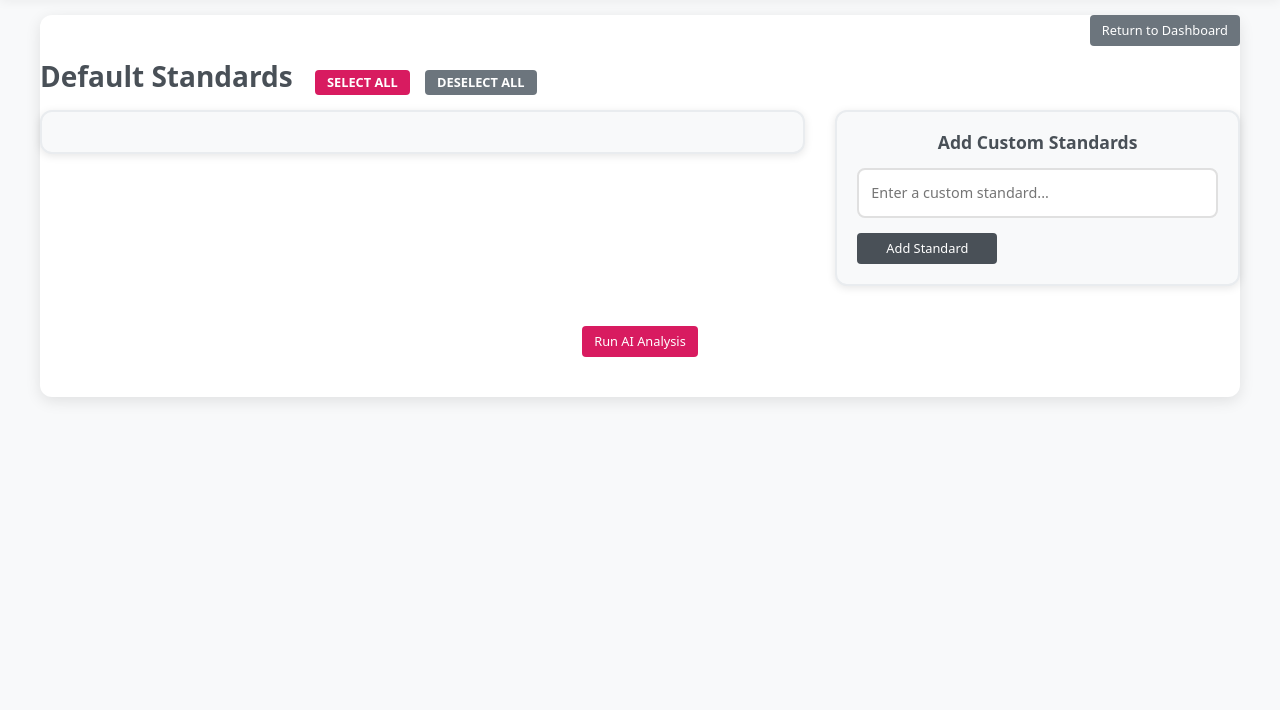
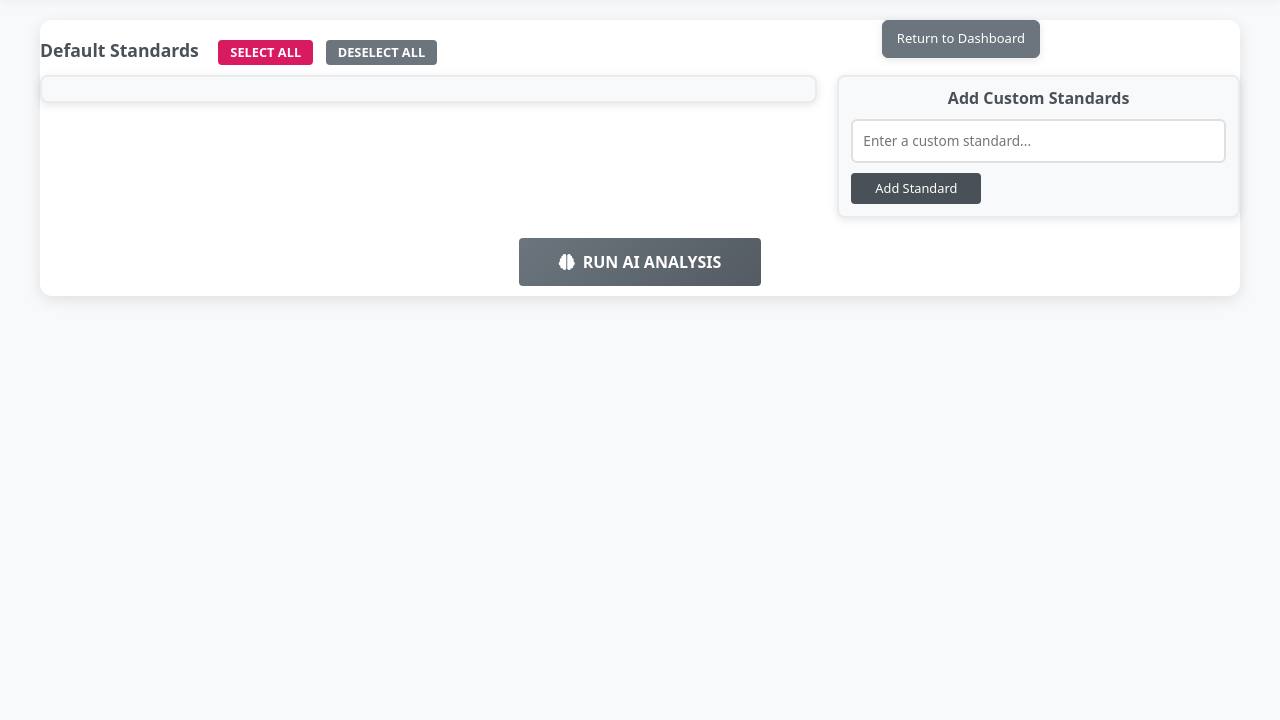
Before and after one commit to PeakMade/Contract-Analyzer, a Flask app: template app/templates/standards.html in a window 1280 px wide. Shown: the part 80-800 px from the top of the page. Run offline with Flask 3, Linux system fonts and the light colour scheme; the template is opened without the code that fills it, so the values that code supplies are empty; some libraries are stand-ins or nearby versions.

Commit message:
UI improvements: condensed standards page, repositioned user button, updated apply suggestions page layout

```diff
--- a/app/templates/base.html
+++ b/app/templates/base.html
@@ -72,17 +72,17 @@
         .main-content {
             padding: 0;
             margin: 0;
-            min-height: calc(100vh - 90px);
+            min-height: calc(100vh - 80px);
             background-color: #f8f9fa;
         }
 
         .content-wrapper {
             width: 100%;
             max-width: none;
-            padding: 15px 40px;
-            padding-top: 15px; /* Minimal padding at top */
+            padding: 20px 40px;
+            padding-top: 20px;
             margin: 0;
-            position: relative; /* Allow absolute positioning of children */
+            position: relative;
         }
 
         /* Card styling */
--- a/app/templates/standards.html
+++ b/app/templates/standards.html
@@ -3,12 +3,12 @@
 
 {% block content %}
 <div class="card contract-portal">
-  <div style="position: relative;">
-    <h1 style="text-align:center; color: #495057; margin-bottom:15px; font-size:2rem; letter-spacing:1px;">
+  <div style="position: relative; margin-bottom: 10px;">
+    <h1 style="text-align:center; color: #495057; margin-bottom:0; font-size:1.5rem; letter-spacing:1px;">
       {{ contract_name }}
     </h1>
-    <a href="{{ url_for('index') }}"
-      style="position: absolute; top: 0; right: 0; background: #6c757d; color: white; text-decoration: none; padding: 6px 12px; border-radius: 4px; font-size: 0.8rem; font-weight: 500;">
+    <a href="{{ url_for('index') }}?tab=dashboard"
+      style="position: absolute; top: 0; right: 200px; z-index: 999; background: #6c757d; color: white; text-decoration: none; padding: 8px 14px; border-radius: 6px; font-size: 13px; font-weight: 500; box-shadow: 0 2px 8px rgba(0,0,0,0.1); border: 1px solid #6c757d; display: flex; align-items: center; height: fit-content;">
       Return to Dashboard
     </a>
   </div>
@@ -16,9 +16,9 @@
   <!-- Flash Messages Banner -->
   {% with messages = get_flashed_messages(with_categories=True) %}
     {% if messages %}
-      <div style="margin: 20px 0;">
+      <div style="margin: 10px 0;">
         {% for category, message in messages %}
-          <div class="alert alert-{{ category }}" style="padding: 12px 20px; margin-bottom: 10px; border-radius: 6px;
+          <div class="alert alert-{{ category }}" style="padding: 8px 15px; margin-bottom: 8px; border-radius: 6px;
                {% if category == 'success' %}background: #d4edda; color: #155724; border: 1px solid #c3e6cb;
                {% elif category == 'error' %}background: #f8d7da; color: #721c24; border: 1px solid #f5c6cb;
                {% elif category == 'warning' %}background: #fff3cd; color: #856404; border: 1px solid #ffeaa7;
@@ -32,10 +32,10 @@
 
   {% if analysis_completed and summary %}
   <!-- Analysis Results Section -->
-  <div class="analysis-results" style="margin: 30px 0;">
+  <div class="analysis-results" style="margin: 10px 0;">
     <!-- Summary Counts Banner -->
-    <div style="background: linear-gradient(135deg, #667eea 0%, #764ba2 100%); color: white; padding: 20px; border-radius: 8px; margin-bottom: 20px; box-shadow: 0 4px 12px rgba(0,0,0,0.15);">
-      <h3 style="margin: 0 0 10px 0; font-weight: 600;">Analysis Complete</h3>
+    <div style="background: linear-gradient(135deg, #667eea 0%, #764ba2 100%); color: white; padding: 12px 20px; border-radius: 8px; margin-bottom: 10px; box-shadow: 0 4px 12px rgba(0,0,0,0.15);">
+      <h3 style="margin: 0 0 8px 0; font-weight: 600; font-size: 1.1rem;">Analysis Complete</h3>
       <div style="display: flex; gap: 30px; font-size: 1.1rem;">
         {% set present_count = summary | selectattr('present', 'equalto', true) | list | length %}
         {% set missing_count = summary | rejectattr('present', 'equalto', true) | list | length %}
@@ -55,7 +55,7 @@
 
     <!-- Results Table -->
     <form method="POST" action="{{ url_for('apply_suggestions_action', contract_id=contract_id) }}" id="applySuggestionsForm">
-      <div style="margin-bottom: 20px; display: flex; justify-content: space-between; align-items: center;">
+      <div style="margin-bottom: 10px; display: flex; justify-content: space-between; align-items: center;">
         <div>
           <button type="button" id="applyAllBtn" class="btn-action"
                   style="background: #28a745; color: white; border: none; padding: 8px 16px; border-radius: 4px; font-weight: 500; cursor: pointer; margin-right: 10px;">
@@ -74,18 +74,18 @@
         <table style="width: 100%; border-collapse: collapse; background: white;">
           <thead>
             <tr style="background: linear-gradient(135deg, #495057 0%, #343a40 100%); color: white;">
-              <th style="padding: 15px; text-align: center; font-weight: 600; width: 60px;">Apply</th>
-              <th style="padding: 15px; text-align: left; font-weight: 600; width: 20%;">Standard</th>
-              <th style="padding: 15px; text-align: center; font-weight: 600; width: 10%;">Present</th>
-              <th style="padding: 15px; text-align: left; font-weight: 600; width: 30%;">Excerpt / Location</th>
-              <th style="padding: 15px; text-align: left; font-weight: 600; width: 40%;">Suggestion</th>
+              <th style="padding: 8px; text-align: center; font-weight: 600; width: 60px; font-size: 0.9rem;">Apply</th>
+              <th style="padding: 8px; text-align: left; font-weight: 600; width: 20%; font-size: 0.9rem;">Standard</th>
+              <th style="padding: 8px; text-align: center; font-weight: 600; width: 10%; font-size: 0.9rem;">Present</th>
+              <th style="padding: 8px; text-align: left; font-weight: 600; width: 30%; font-size: 0.9rem;">Excerpt / Location</th>
+              <th style="padding: 8px; text-align: left; font-weight: 600; width: 40%; font-size: 0.9rem;">Suggestion</th>
             </tr>
           </thead>
           <tbody>
             {% for item in summary %}
             <tr style="border-bottom: 1px solid #dee2e6; {% if not item.present %}background: #fff3cd;{% endif %}">
               <!-- Apply Checkbox -->
-              <td style="padding: 15px; text-align: center;">
+              <td style="padding: 10px; text-align: center;">
                 {% if not item.present %}
                   <input type="checkbox" name="apply_standards" value="{{ item.standard }}" class="apply-checkbox"
                          style="transform: scale(1.3); cursor: pointer;">
@@ -95,17 +95,17 @@
               </td>
 
               <!-- Standard Name -->
-              <td style="padding: 15px;">
-                <strong style="color: #495057;">{{ item.standard }}</strong>
+              <td style="padding: 10px;">
+                <strong style="color: #495057; font-size: 0.9rem;">{{ item.standard }}</strong>
                 {% if item.source == 'sharepoint' %}
-                  <br><small style="color: #28a745; font-weight: 600;"><i class="bi bi-check-circle"></i> Preferred Clause</small>
+                  <br><small style="color: #28a745; font-weight: 600; font-size: 0.75rem;"><i class="bi bi-check-circle"></i> Preferred Clause</small>
                 {% elif item.source == 'ai' %}
-                  <br><small style="color: #6c757d;"><i class="bi bi-robot"></i> Custom Standard</small>
+                  <br><small style="color: #6c757d; font-size: 0.75rem;"><i class="bi bi-robot"></i> Custom Standard</small>
                 {% endif %}
               </td>
 
               <!-- Present Status -->
-              <td style="padding: 15px; text-align: center;">
+              <td style="padding: 10px; text-align: center;">
                 {% if item.present %}
                   <span style="background: #28a745; color: white; padding: 4px 12px; border-radius: 12px; font-size: 0.85rem; font-weight: 600;">
                     ✓ Yes
@@ -118,7 +118,7 @@
               </td>
 
               <!-- Excerpt / Location -->
-              <td style="padding: 15px; font-size: 0.9rem;">
+              <td style="padding: 10px; font-size: 0.85rem;">
                 {% if item.present %}
                   {% if item.excerpt and item.excerpt != 'N/A' %}
                     <div style="margin-bottom: 8px;">
@@ -137,7 +137,7 @@
               </td>
 
               <!-- Suggestion -->
-              <td style="padding: 15px; font-size: 0.9rem;">
+              <td style="padding: 10px; font-size: 0.85rem;">
                 {% if item.suggestion and item.suggestion != 'N/A' %}
                   <div style="color: #495057; line-height: 1.5;">
                     {{ item.suggestion[:200] }}{% if item.suggestion|length > 200 %}...{% endif %}
@@ -163,11 +163,11 @@
   {% else %}
   <!-- Standards selection form (shown when analysis not completed) -->
   <div class="analysis-prep">
-    <form method="post" action="{{ url_for('analyze_contract', contract_id=contract_id) }}" style="margin: 20px 0;">
+    <form method="post" action="{{ url_for('analyze_contract', contract_id=contract_id) }}" style="margin: 10px 0;">
 
       <!-- Default Standards Selection -->
-      <div class="standards-selection" style="margin: 30px 0;">
-        <h3 style="color: #495057; margin-bottom: 15px; font-weight: 600;">
+      <div class="standards-selection" style="margin: 10px 0;">
+        <h3 style="color: #495057; margin-bottom: 10px; font-weight: 600; font-size: 1.1rem;">
           Default Standards
           <button type="button" onclick="selectAllStandards()" class="select-all-btn-immediate"
             style="margin-left: 15px !important; padding: 5px 12px !important; background: var(--peakmade-magenta) !important; color: white !important; border: none !important; border-radius: 4px !important; font-size: 0.8rem !important; cursor: pointer !important; font-weight: 600 !important; text-transform: uppercase !important;">
@@ -180,19 +180,19 @@
         </h3>
 
         <!-- Main container with standards grid and custom standards side by side -->
-        <div style="display: flex; gap: 30px; align-items: flex-start;" class="standards-layout-container">
+        <div style="display: flex; gap: 20px; align-items: flex-start;" class="standards-layout-container">
 
           <!-- Left side: Standards Grid (4 columns x 5 rows) -->
           <div class="standards-container"
-            style="flex: 2; border: 2px solid #e9ecef; border-radius: 12px; padding: 20px; background: #f8f9fa; box-shadow: 0 2px 8px rgba(0,0,0,0.1);">
+            style="flex: 2; border: 2px solid #e9ecef; border-radius: 8px; padding: 12px; background: #f8f9fa; box-shadow: 0 2px 8px rgba(0,0,0,0.1);">
             <div class="standards-grid"
-              style="display: grid; grid-template-columns: repeat(4, 1fr); gap: 12px;">
+              style="display: grid; grid-template-columns: repeat(4, 1fr); gap: 8px;">
               {% for item in preferred_standards %}
               <label
-                style="display: flex; align-items: center; justify-content: flex-start; padding: 12px; background: white; border-radius: 6px; border: 1px solid #dee2e6; cursor: pointer; transition: all 0.2s ease; min-height: 50px;">
+                style="display: flex; align-items: center; justify-content: flex-start; padding: 8px; background: white; border-radius: 6px; border: 1px solid #dee2e6; cursor: pointer; transition: all 0.2s ease; min-height: 40px;">
                 <input type="checkbox" name="standards" value="{{ item.standard }}" checked
-                  style="margin-right: 10px; transform: scale(1.1);">
-                <span style="font-weight: 500; color: #495057; font-size: 0.9rem;">{{ item.standard }}</span>
+                  style="margin-right: 8px; transform: scale(1.1);">
+                <span style="font-weight: 500; color: #495057; font-size: 0.85rem;">{{ item.standard }}</span>
               </label>
               {% endfor %}
             </div>
@@ -200,19 +200,19 @@
 
           <!-- Right side: Custom Standards Section -->
           <div class="custom-standards-section"
-            style="flex: 1; min-width: 280px; border: 2px solid #e9ecef; border-radius: 12px; padding: 20px; background: #f8f9fa; box-shadow: 0 2px 8px rgba(0,0,0,0.1);">
+            style="flex: 1; min-width: 280px; border: 2px solid #e9ecef; border-radius: 8px; padding: 12px; background: #f8f9fa; box-shadow: 0 2px 8px rgba(0,0,0,0.1);">
             <h4
-              style="color: #495057; margin-bottom: 15px; font-weight: 600; font-size: 1.1rem; text-align: center; margin-top: 0;">
+              style="color: #495057; margin-bottom: 10px; font-weight: 600; font-size: 1rem; text-align: center; margin-top: 0;">
               Add Custom Standards</h4>
 
             <!-- Custom standards input -->
             <input type="text" id="custom-standard-input" placeholder="Enter a custom standard..."
-              style="width: 100%; padding: 12px; margin-bottom: 15px; border: 2px solid #e0e0e0; border-radius: 8px; font-size: 0.9rem; font-family: inherit; box-sizing: border-box; background: white;"
+              style="width: 100%; padding: 10px; margin-bottom: 10px; border: 2px solid #e0e0e0; border-radius: 6px; font-size: 0.85rem; font-family: inherit; box-sizing: border-box; background: white;"
               onfocus="this.style.borderColor='#495057'" onblur="this.style.borderColor='#e0e0e0'">
 
             <!-- Add Standard button -->
             <button type="button" id="add-custom-standard"
-              style="width: 140px; background: #495057; color: white; border: none; padding: 6px 12px; border-radius: 4px; font-weight: 500; cursor: pointer; font-size: 0.8rem; box-sizing: border-box; transition: all 0.2s ease;">
+              style="width: 130px; background: #495057; color: white; border: none; padding: 6px 10px; border-radius: 4px; font-weight: 500; cursor: pointer; font-size: 0.8rem; box-sizing: border-box; transition: all 0.2s ease;">
               Add Standard
             </button>
           </div>
@@ -221,10 +221,10 @@
       </div>
 
       <!-- Centered Run AI Analysis Button -->
-      <div style="margin: 40px 0; text-align: center;">
-        <button type="submit" class="btn-primary" id="analyze-button"
-          style="display: inline-block; font-size: 0.8rem; padding: 6px 12px; background: var(--peakmade-magenta); border: none; color: white; border-radius: 4px; font-weight: 500; cursor: pointer;">
-          Run AI Analysis
+      <div style="margin: 20px 0 10px 0; text-align: center;">
+        <button type="submit" id="analyze-button"
+          style="display: inline-block; background: linear-gradient(135deg, #6c757d, #545b62); border: none; font-weight: 600; padding: 12px 40px; color: white; border-radius: 4px; cursor: pointer; font-size: 1rem;">
+          <i class="fas fa-brain" style="margin-right: 8px;"></i>RUN AI ANALYSIS
         </button>
       </div>
 
--- a/main.py
+++ b/main.py
@@ -158,7 +158,7 @@ def submit_contract():
                 'message': f'Contract submitted successfully! Contract ID: {upload_result["contract_id"]}',
                 'file_url': upload_result['file_url'],
                 'contract_id': upload_result['contract_id'],
-                'redirect_url': url_for('index')
+                'redirect_url': url_for('index') + '?tab=dashboard'
             })
         else:
             return jsonify({
@@ -557,7 +557,6 @@ def analyze_contract_route(contract_id):
             Path(temp_file_path).unlink()
             print(f"Cleaned up temporary file: {temp_file_path}")
 
-        flash('✅ AI analysis completed successfully!', 'success')
         return redirect(url_for('apply_suggestions_new', contract_id=contract_id))
 
     except PermissionError as e:
```
Also changed, not shown: other parts of app/templates/base.html (+14 -16 lines), app/templates/apply_suggestions.html (+23 -54 lines), app/templates/index.html (+86 -10 lines). Lines whose indentation alone changed are shown as unchanged.
